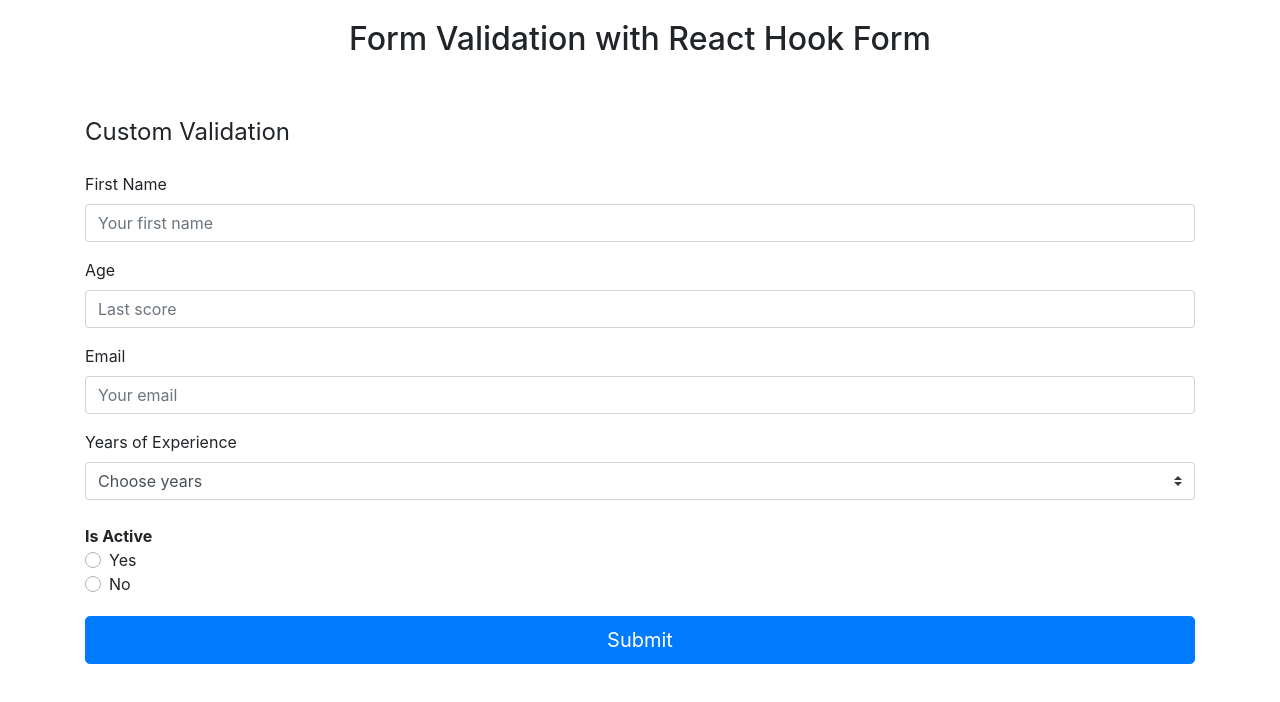
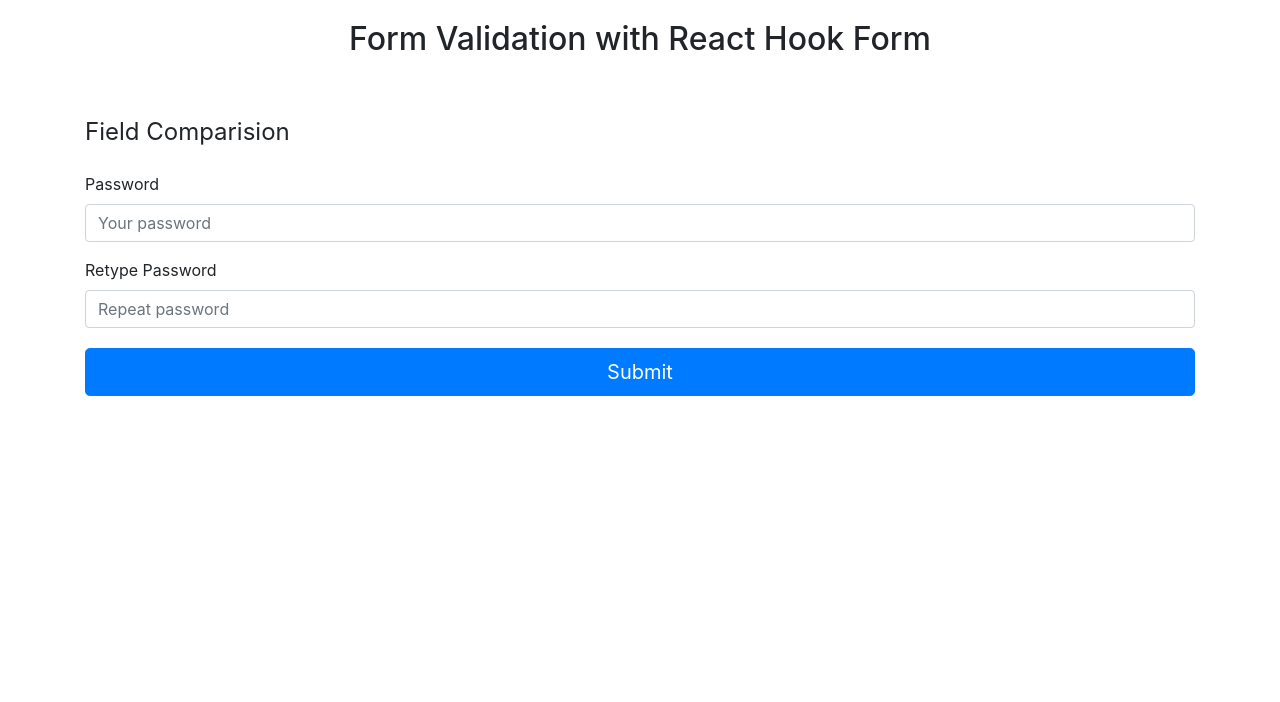
Before and after one commit to isNan909/Hookform, a React (Create React App) app: page / in a window 1280 px wide. Shown: the top 702 px of the page. Built offline with nearby package versions, Linux system fonts and the light colour scheme.

Commit message:
field matching validation

```diff
--- a/src/components/Basicvalidation.js
+++ b/src/components/Basicvalidation.js
@@ -2,66 +2,31 @@
 import { useForm } from 'react-hook-form';
 
 export const Basicvalidation = () => {
-    const { handleSubmit, register, errors } = useForm();
-    const onSubmit= () => {
-        console.log('loading ...')
-        setTimeout(function () { console.clear(); }, 1500);
+    const { handleSubmit, register, errors, getValues } = useForm();
+    const onSubmit= data => {
+        console.log(data)
     }
-    const timeLag = ms => new Promise(resolve => setTimeout(resolve, ms));
-    const  selectedDesignation= async (value) => {
-            await timeLag(2000);
-            if(value > 5){
-                return true;
-            }
-            else{
-                return false;
-            }
-    };
     return (
         <Fragment>
             <div className="basicValidation">
-                <h4 className="font-weight-normal">Custom Validation</h4>
+                <h4 className="font-weight-normal">Field Comparision</h4>
                 <form onSubmit={handleSubmit(onSubmit)}>
                     <div className="form-group">
-                        <label htmlFor="exampleInputEmail1">First Name</label>
-                        <input type="text" className="form-control" id="exampleInputEmail1" name="firstname" ref={register({ required: true, maxLength: 6 })} placeholder="Your first name" />
-                        {errors.firstname && <span className="error">This field is required with six max</span>}
+                        <label htmlFor="exampleInputEmail1">Password</label>
+                        <input type="password" autoComplete="new password" className="form-control" id="exampleInputEmail1" name="pwd" ref={register({ required: 'Password is required' })} placeholder="Your password" />
+                        {errors.pwd && <span className="error">password is required</span>}
                     </div>
                     <div className="form-group">
-                        <label htmlFor="exampleInputEmail1">Age</label>
-                        <input type="number" className="form-control" id="exampleInputEmail1" name="age" ref={register({ required: true, min: 18, max: 99 })} placeholder="Last score" />
-                        {errors.age && <span className="error">This field must be less than 99 and not less than 18</span>}
-                    </div>
-                    <div className="form-group">
-                        <label htmlFor="exampleInputEmail1">Email</label>
-                        <input className="form-control" id="exampleInputEmail1" name="email"
-                            ref={register({ required: true, pattern: /\S+@\S+\.\S+/ })} placeholder="Your email" />
-                        {errors.email && <span className="error">This field must filled with email address</span>}
-                    </div>
-                    <div>
-                        <label htmlFor="validationTooltip04">Years of Experience</label>
-                        <select className="Title custom-select" name="experience" ref={register({ required: true, validate: selectedDesignation })}>
-                            <option value="">Choose years</option>
-                            <option value="2">2</option>
-                            <option value="4">4</option>
-                            <option value="6">6</option>
-                            <option value="7">7</option>
-                        </select>
-                        {errors.experience && <span className="error">This experience is not enough</span>}
-                    </div>
-                    <br />
-                    <div><b>Is Active</b></div>
-                    <div>
-                        <div className="custom-control flex custom-radio">
-                            <input ref={register({ required: true })} type="radio" id="customRadio1" name="active" className="custom-control-input" />
-                            <div className="flex error">{errors.active && <span>This field is required</span>}</div>
-                            <label className="custom-control-label" htmlFor="customRadio1">Yes</label>
-                        </div>
-                        <div className="custom-control flex custom-radio">
-                            <input ref={register({ required: true })} type="radio" id="customRadio2" name="active" className="custom-control-input" />
-                            <div className="flex error">{errors.active && <span>This field is required</span>}</div>
-                            <label className="custom-control-label" htmlFor="customRadio2">No</label>
-                        </div>
+                        <label htmlFor="exampleInputEmail1">Retype Password</label>
+                        <input type="password" autoComplete="newer password" name="pwdConfirmation"  placeholder="Repeat password" className="form-control" ref={register({ required: 'Confirm password!',
+                        validate: {
+                            matchesPreviousPassword: (val) => {
+                            const { pwd } = getValues();
+                            return pwd === val || 'Passwords should match!';
+                            },
+                        }
+                        })} />
+                        {errors.pwdConfirmation && <span className="error">Password must match</span>}
                     </div>
                     <button className="btn btn-primary btn-lg btn-block">Submit</button>
                 </form>
```
